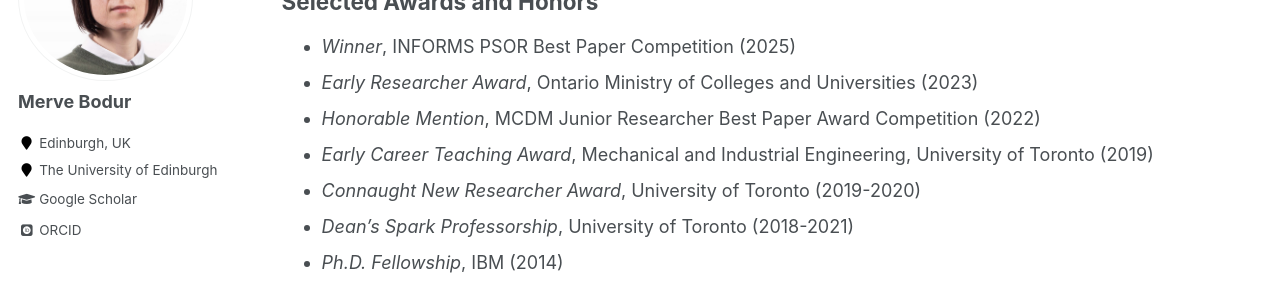
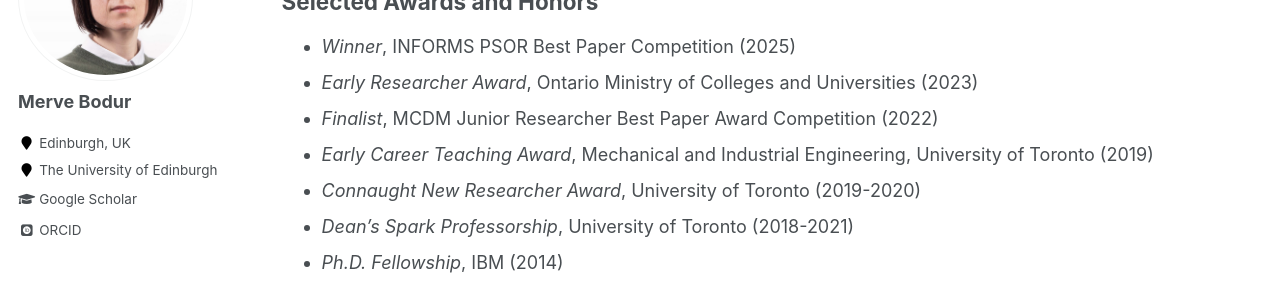
Before and after one commit to mervebodur/mervebodur.github.io, a Jekyll site: the page built from _pages/recognition.md, in a window 1280 px wide and 1208 px high. Shown: the part 203-503 px from the top of the window. Built offline with Jekyll 4.4.1, drawn with Linux system fonts in a browser that asks for light colours; some web fonts are replaced.

Commit message:
Update recognition.md

```diff
--- a/_pages/recognition.md
+++ b/_pages/recognition.md
@@ -8,7 +8,7 @@ author_profile: true
 ## Selected Awards and Honors
 - *Winner*, INFORMS PSOR Best Paper Competition (2025)
 - *Early Researcher Award*, Ontario Ministry of Colleges and Universities (2023)
-- *Honorable Mention*, MCDM Junior Researcher Best Paper Award Competition (2022)
+- *Finalist*, MCDM Junior Researcher Best Paper Award Competition (2022)
 - *Early Career Teaching Award*, Mechanical and Industrial Engineering, University of Toronto (2019)
 - *Connaught New Researcher Award*, University of Toronto (2019-2020)
 - *Dean's Spark Professorship*, University of Toronto (2018-2021)
```
